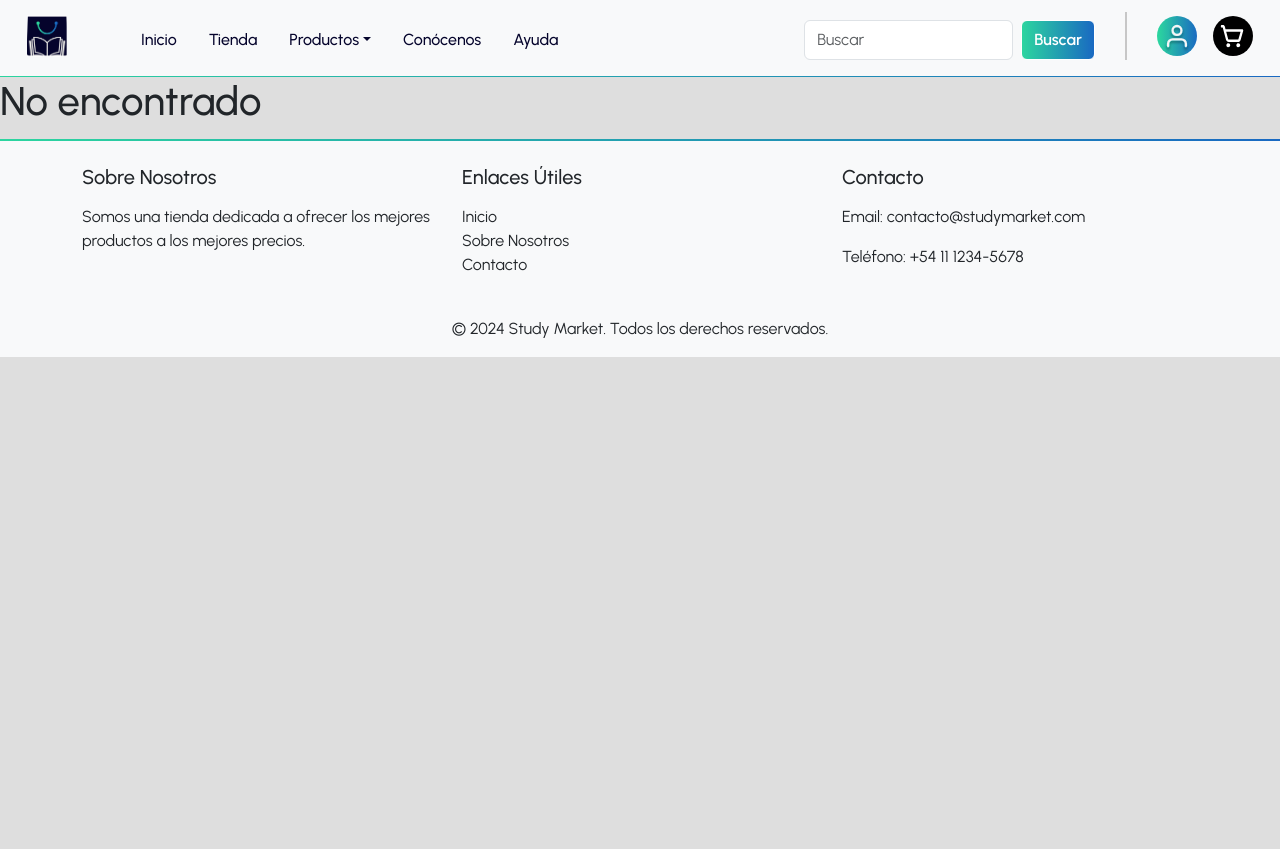
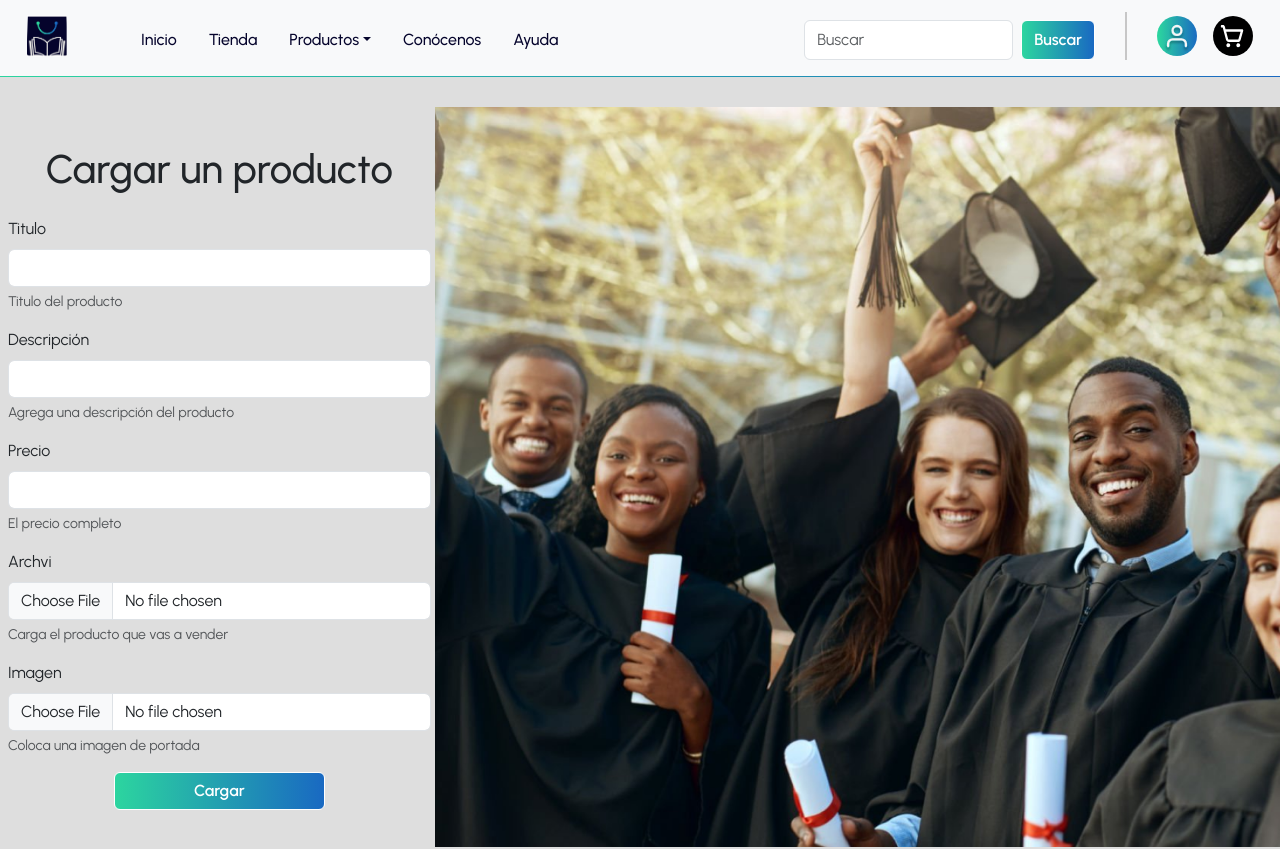
Before and after one commit to LautaroAgustinPaz/StudyMarket-FrontEnd, a React (Vite) app: page /cargar-producto in a window 1280 px wide. Shown: the top 849 px of the page. Before the commit the page ends 800 px from the top, so only its background shows below. Built offline with nearby package versions, Linux system fonts and the light colour scheme.

Commit message:
Añado cargar un producto

```diff
--- a/src/components/Navbar.jsx
+++ b/src/components/Navbar.jsx
@@ -8,7 +8,7 @@ const Navbar = () => {
     <nav className="navbar navbar-expand-lg bg-body-tertiary absolute-top">
       <div className="container-fluid">
         <Link className="navbar-brand navbar-brand-spacing" to="/">
-          <img src="../../public/logo/Logo.png" alt="StudyMarket" width="40" height="42"/>
+          <img src="/logo/Logo.png" alt="StudyMarket" width="40" height="42"/>
         </Link>
         <button className="navbar-toggler" type="button" data-bs-toggle="offcanvas" data-bs-target="#offcanvasNavbar" aria-controls="offcanvasNavbar" aria-label="Toggle navigation">
           <span className="navbar-toggler-icon"></span>
@@ -51,10 +51,10 @@ const Navbar = () => {
 
             <div className="Icons-PerfilyCarrito">
               <Link to="#" className="Icon-container-p">
-                <img src="../../public/images/Perfil.svg" alt="Perfil" width="40" height="42"/>
+                <img src="/images/Perfil.svg" alt="Perfil" width="40" height="42"/>
               </Link>
               <Link to="#" className="Icon-container-c">
-                <img src="../../public/images/Carrito.svg" alt="Perfil" width="40" height="42"/>
+                <img src="/images/Carrito.svg" alt="Perfil" width="40" height="42"/>
               </Link>
             </div>
 
--- /dev/null
+++ b/src/components/formularios/FormularioCargarProducto.jsx
@@ -0,0 +1,45 @@
+
+const FormularioCargarProducto = () => {
+  return (
+    <div className="main-content d-lg-flex justify-content-center align-items-center vh-100 ms-2 me-1">
+      <div className="form-container col-lg-4 col-12 d-flex flex-column align-items-center justify-content-center">
+        <h1 className="text-center mb-4">Cargar un producto</h1>
+        <form className="w-100">
+          <div className="mb-3">
+            <label htmlFor="titulo" className="form-label">Titulo</label>
+            <input type="text" className="form-control" id="titulo"/>
+            <div id="titulolHelp" className="form-text">Titulo del producto</div>
+          </div>
+          <div className="mb-3">
+            <label htmlFor="descripcion" className="form-label">Descripción</label>
+            <input type="text" className="form-control" id="descripcion"/>
+            <div id="emailHelp" className="form-text">Agrega una descripción del producto</div>
+          </div>
+          <div className="mb-3">
+            <label htmlFor="precio" className="form-label">Precio</label>
+            <input type="number" className="form-control" id="precio"/>
+            <div id="emailHelp" className="form-text">El precio completo</div>
+          </div>
+          <div className="mb-3">
+            <label htmlFor="formFile" className="form-label">Archvi</label>
+            <input type="file" className="form-control" id="formFile"/>
+            <div id="emailHelp" className="form-text">Carga el producto que vas a vender</div>
+          </div>
+          <div className="mb-3">
+            <label htmlFor="imagen" className="form-label">Imagen</label>
+            <input type="file" className="form-control" id="imagen"/>
+            <div id="emailHelp" className="form-text">Coloca una imagen de portada</div>
+          </div>
+          <div className="d-grid gap-2 d-md-flex boton">
+            <button type="submit" className="btn col-6 mx-auto">Cargar</button>
+          </div>
+        </form>
+      </div>
+      <div className="image-container d-none d-lg-flex justify-content-center align-items-center col-lg-8">
+        <img src="/images/image_registro.png" alt="Estudiantes" className="img-fluid ms-2" />
+      </div>
+    </div>
+  )
+}
+
+export default FormularioCargarProducto
--- a/src/components/formularios/FormularioLogin.jsx
+++ b/src/components/formularios/FormularioLogin.jsx
@@ -1,3 +1,4 @@
+import { Link } from "react-router-dom"
 
 const FormularioLogin = () => {
   return (
@@ -17,6 +18,7 @@ const FormularioLogin = () => {
           <div className="d-grid gap-2 d-md-flex boton">
             <button type="submit" className="btn col-6 mx-auto">Ingresar</button>
           </div>
+          <div className="text-center"> <p>¿No tienes cuenta? <Link to="/registro">Regístrate</Link></p> </div>
         </form>
       </div>
       <div className="image-container d-none d-lg-flex justify-content-center align-items-center col-lg-8">
--- /dev/null
+++ b/src/pages/CargarProducto.jsx
@@ -0,0 +1,11 @@
+import FormularioCargarProducto from "../components/formularios/FormularioCargarProducto"
+
+const CargarProducto = () => {
+  return (
+    <>
+        <FormularioCargarProducto/>
+    </>
+  )
+}
+
+export default CargarProducto
--- a/src/pages/Inicio.jsx
+++ b/src/pages/Inicio.jsx
@@ -6,7 +6,7 @@ const Inicio = () => {
       <div id="carouselExample" className="carousel slide">
         <div className="carousel-inner">
             <div className="carousel-item active">
-            <img src="../../public/images/Banner1.png" className="d-block w-100" alt="..."/>
+            <img src="/images/Banner1.png" className="d-block w-100" alt="..."/>
             </div>
         </div>
         <button className="carousel-control-prev" type="button" data-bs-target="#carouselExample" data-bs-slide="prev">
@@ -22,7 +22,7 @@ const Inicio = () => {
         <div className="row">
         <div className="col-md-4 col-sm-12 mb-4">
           <div className="card text-bg-dark text-center align-middle ">
-            <img src="../../public/cards/img-4.jpg" className="card-img" alt="..."/>
+            <img src="/cards/img-4.jpg" className="card-img" alt="..."/>
             <div className="card-img-overlay">
               <h5 className="card-title">Card title</h5>
               <p className="card-text">This is a wider card with supporting text below as a natural lead-in to additional content. This content is a little bit longer.</p>
@@ -31,7 +31,7 @@ const Inicio = () => {
         </div>
         <div className="col-md-4 col-sm-12 mb-4">
           <div className="card text-bg-dark text-center align-middle ">
-            <img src="../../public/cards/img-4.jpg" className="card-img" alt="..."/>
+            <img src="/cards/img-4.jpg" className="card-img" alt="..."/>
             <div className="card-img-overlay">
               <h5 className="card-title">Card title</h5>
               <p className="card-text">This is a wider card with supporting text below as a natural lead-in to additional content. This content is a little bit longer.</p>
@@ -40,7 +40,7 @@ const Inicio = () => {
         </div>
         <div className="col-md-4 col-sm-12 mb-4">
           <div className="card text-bg-dark text-center align-middle ">
-            <img src="../../public/cards/img-4.jpg" className="card-img" alt="..."/>
+            <img src="/cards/img-4.jpg" className="card-img" alt="..."/>
             <div className="card-img-overlay">
               <h5 className="card-title">Card title</h5>
               <p className="card-text">This is a wider card with supporting text below as a natural lead-in to additional content. This content is a little bit longer.</p>
--- a/src/routers/Rutas.jsx
+++ b/src/routers/Rutas.jsx
@@ -8,6 +8,7 @@ import Registro from '../pages/Registro'
 import Login from '../pages/Login'
 import OlvidoContraseña from '../pages/OlvidoContraseña'
 import RecuperarContraseña from '../pages/RecuperarContraseña'
+import CargarProducto from '../pages/CargarProducto'
 
 const Rutas = () => {
 
@@ -46,6 +47,10 @@ const Rutas = () => {
                 element: <RecuperarContraseña />
             },
             {
+                path: '/cargar-producto',
+                element: <CargarProducto />
+            },
+            {
                 path: '*',
                 element: <NoEncontrado />
             }
```
Also changed, not shown: 1 other file (tests, documents, lock files or other folders).
